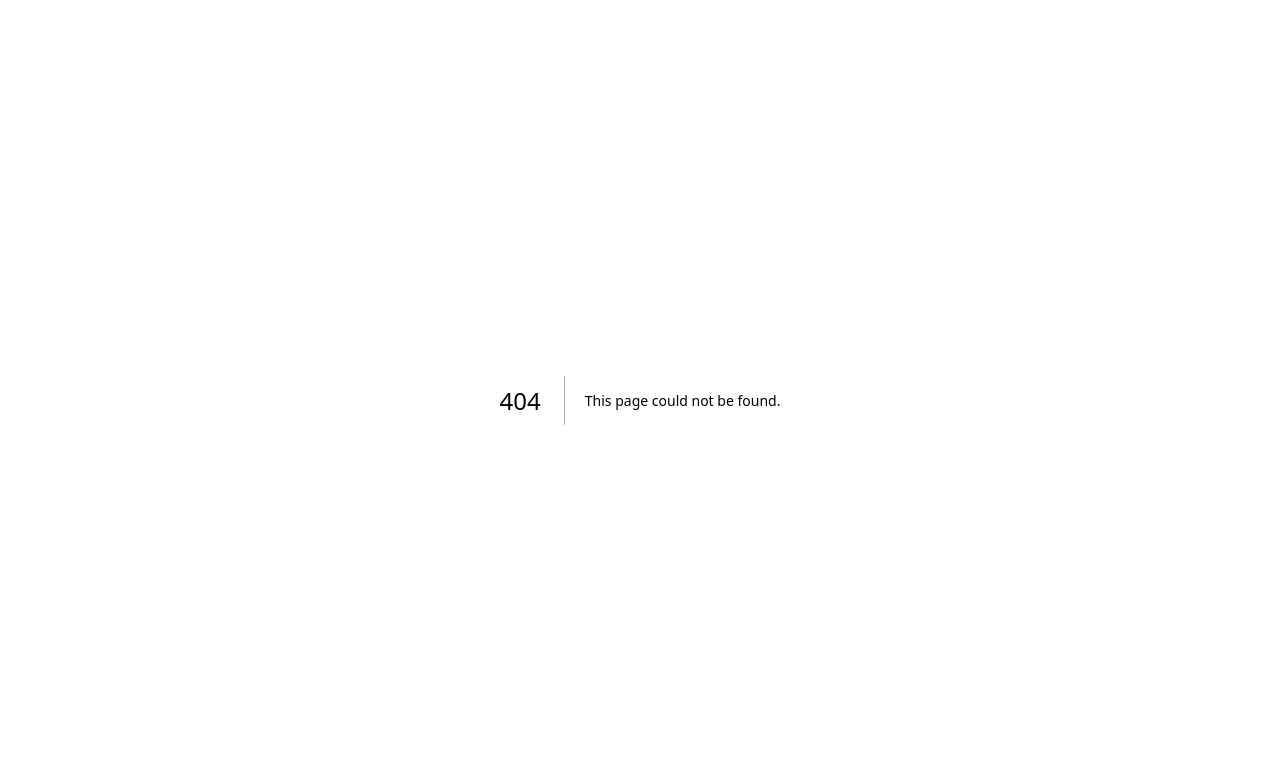
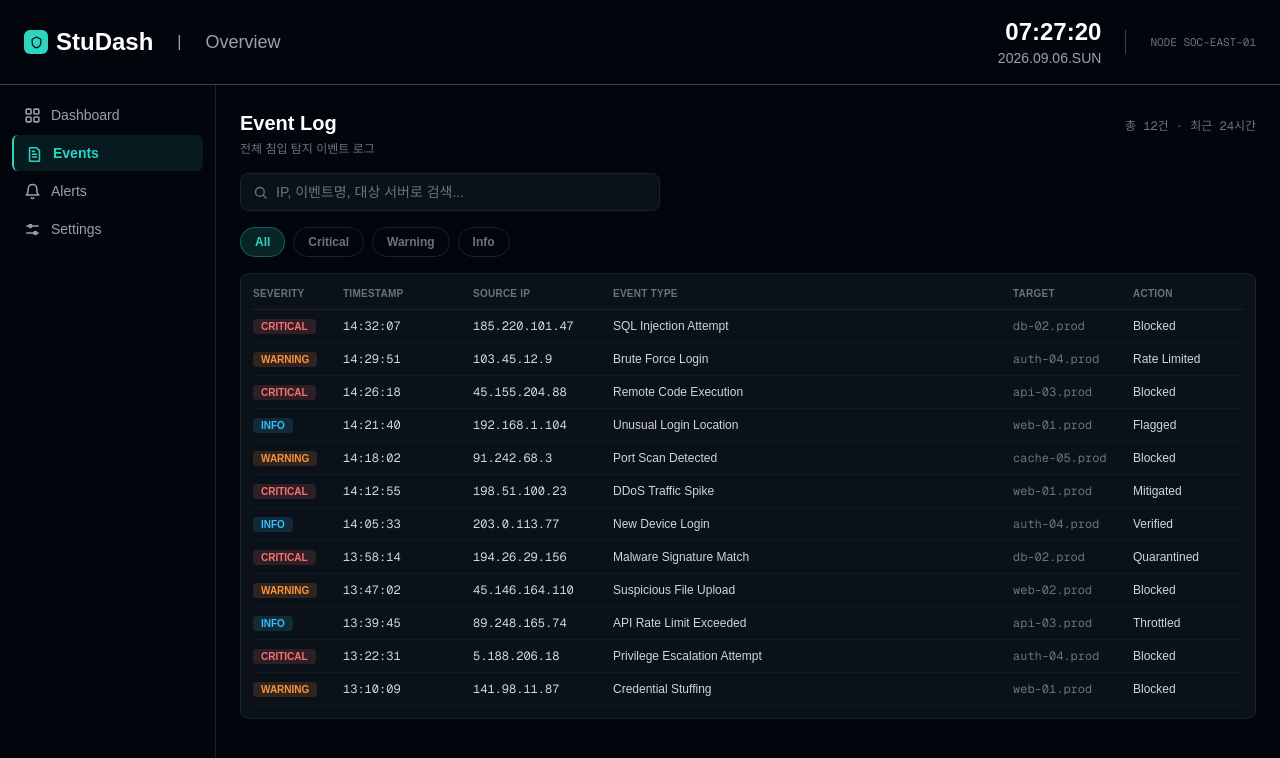
Before and after one commit to JuHyeon-S/StuDash, a Next.js app: page /events in a window 1280 px wide. Before the commit this address had no page. Shown: the top 758 px of the page. Built offline with nearby package versions, Linux system fonts and the light colour scheme.

Commit message:
이벤트로그 페이지 추가

```diff
--- /dev/null
+++ b/app/(app)/events/page.tsx
@@ -0,0 +1,208 @@
+"use client";
+
+import { useState } from "react";
+import Panel from "../../components/Panel";
+import PageHeader from "@/app/components/PageHeader";
+import SearchBar from "@/app/components/SearchBar";
+import FilterChip from "@/app/components/FilterChip";
+import GridTable, { Column } from "@/app/components/GridTable";
+
+type Severity = "critical" | "warning" | "info";
+
+interface LogEntry {
+  time: string;
+  ip: string;
+  type: string;
+  target: string;
+  action: string;
+  severity: Severity;
+}
+
+const SEVERITY_STYLES: Record<Severity, string> = {
+  critical: "bg-danger/15 text-danger",
+  warning: "bg-warning/15 text-warning",
+  info: "bg-info/15 text-info",
+};
+
+const columns: Column<LogEntry>[] = [
+  {
+    key: "severity",
+    header: "SEVERITY",
+    width: 90,
+    render: (row) => (
+      <span
+        className={`w-fit text-[10px] font-bold px-2 py-0.5 rounded ${SEVERITY_STYLES[row.severity]}`}
+      >
+        {row.severity.toUpperCase()}
+      </span>
+    ),
+  },
+  {
+    key: "time",
+    header: "TIMESTAMP",
+    width: 130,
+    render: (row) => <span className="font-mono">{row.time}</span>,
+  },
+  {
+    key: "ip",
+    header: "SOURCE IP",
+    width: 140,
+    render: (row) => <span className="font-mono">{row.ip}</span>,
+  },
+  { key: "type", header: "EVENT TYPE", flex: 2 },
+  {
+    key: "target",
+    header: "TARGET",
+    width: 120,
+    render: (row) => (
+      <span className="font-mono text-gray-500">{row.target}</span>
+    ),
+  },
+  { key: "action", header: "ACTION", width: 110 },
+];
+
+const logs: LogEntry[] = [
+  {
+    time: "14:32:07",
+    ip: "185.220.101.47",
+    type: "SQL Injection Attempt",
+    target: "db-02.prod",
+    action: "Blocked",
+    severity: "critical",
+  },
+  {
+    time: "14:29:51",
+    ip: "103.45.12.9",
+    type: "Brute Force Login",
+    target: "auth-04.prod",
+    action: "Rate Limited",
+    severity: "warning",
+  },
+  {
+    time: "14:26:18",
+    ip: "45.155.204.88",
+    type: "Remote Code Execution",
+    target: "api-03.prod",
+    action: "Blocked",
+    severity: "critical",
+  },
+  {
+    time: "14:21:40",
+    ip: "192.168.1.104",
+    type: "Unusual Login Location",
+    target: "web-01.prod",
+    action: "Flagged",
+    severity: "info",
+  },
+  {
+    time: "14:18:02",
+    ip: "91.242.68.3",
+    type: "Port Scan Detected",
+    target: "cache-05.prod",
+    action: "Blocked",
+    severity: "warning",
+  },
+  {
+    time: "14:12:55",
+    ip: "198.51.100.23",
+    type: "DDoS Traffic Spike",
+    target: "web-01.prod",
+    action: "Mitigated",
+    severity: "critical",
+  },
+  {
+    time: "14:05:33",
+    ip: "203.0.113.77",
+    type: "New Device Login",
+    target: "auth-04.prod",
+    action: "Verified",
+    severity: "info",
+  },
+  {
+    time: "13:58:14",
+    ip: "194.26.29.156",
+    type: "Malware Signature Match",
+    target: "db-02.prod",
+    action: "Quarantined",
+    severity: "critical",
+  },
+  {
+    time: "13:47:02",
+    ip: "45.146.164.110",
+    type: "Suspicious File Upload",
+    target: "web-02.prod",
+    action: "Blocked",
+    severity: "warning",
+  },
+  {
+    time: "13:39:45",
+    ip: "89.248.165.74",
+    type: "API Rate Limit Exceeded",
+    target: "api-03.prod",
+    action: "Throttled",
+    severity: "info",
+  },
+  {
+    time: "13:22:31",
+    ip: "5.188.206.18",
+    type: "Privilege Escalation Attempt",
+    target: "auth-04.prod",
+    action: "Blocked",
+    severity: "critical",
+  },
+  {
+    time: "13:10:09",
+    ip: "141.98.11.87",
+    type: "Credential Stuffing",
+    target: "web-01.prod",
+    action: "Blocked",
+    severity: "warning",
+  },
+];
+export default function EventsPage() {
+  const [search, setSearch] = useState("");
+  const [severityFilter, setSeverityFilter] = useState<
+    "All" | "critical" | "warning" | "info"
+  >("All");
+  const filtered = logs.filter((log) => {
+    const matchesSearch =
+      log.ip.includes(search) ||
+      log.type.includes(search) ||
+      log.target.includes(search);
+    const matchesSeverity =
+      severityFilter === "All" || log.severity === severityFilter;
+    return matchesSearch && matchesSeverity;
+  });
+
+  return (
+    <div className="p-6 flex flex-col gap-4">
+      <PageHeader
+        title="Event Log"
+        subtitle="전체 침입 탐지 이벤트 로그"
+        right={
+          <span className="font-mono text-xs text-gray-500">
+            총 {filtered.length}건 · 최근 24시간
+          </span>
+        }
+      ></PageHeader>
+      <SearchBar
+        value={search}
+        onChange={setSearch}
+        placeholder="IP, 이벤트명, 대상 서버로 검색..."
+      />
+      <div className="flex gap-2">
+        {["All", "critical", "warning", "info"].map((f) => (
+          <FilterChip
+            key={f}
+            label={f === "All" ? f : f[0].toUpperCase() + f.slice(1)}
+            active={severityFilter === f}
+            onClick={() => setSeverityFilter(f as typeof severityFilter)}
+          />
+        ))}
+      </div>
+      <Panel>
+        <GridTable columns={columns} data={filtered}></GridTable>
+      </Panel>
+    </div>
+  );
+}
--- /dev/null
+++ b/app/(app)/layout.tsx
@@ -0,0 +1,18 @@
+import Topbar from "../Topbar";
+import Sidebar from "../components/Sidebar";
+
+export default function AppGroupLayout({
+  children,
+}: {
+  children: React.ReactNode;
+}) {
+  return (
+    <>
+      <Topbar />
+      <div className="flex flex-1 min-h-0">
+        <Sidebar />
+        <div className="flex-1 min-w-0">{children}</div>
+      </div>
+    </>
+  );
+}
--- a/app/dashboard/layout.tsx
+++ b/app/(dashboard)/layout.tsx
@@ -1,6 +1,10 @@
 import Topbar from "../Topbar";
 
-export default function RootLayout({ children }: LayoutProps<"/">) {
+export default function DashboardGroupLayout({
+  children,
+}: {
+  children: React.ReactNode;
+}) {
   return (
     <>
       <Topbar liveBadge />
--- /dev/null
+++ b/app/components/FilterChip.tsx
@@ -0,0 +1,23 @@
+export default function FilterChip({
+  label,
+  active,
+  onClick,
+}: {
+  label: string;
+  active: boolean;
+  onClick: () => void;
+}) {
+  return (
+    <button
+      type="button"
+      onClick={onClick}
+      className={`text-xs font-semibold px-3.5 py-1.5 rounded-full border transition-colors ${
+        active
+          ? "bg-accent/15 text-accent border-accent/35"
+          : "bg-transparent text-gray-500 border-panel-border hover:text-gray-300"
+      }`}
+    >
+      {label}
+    </button>
+  );
+}
--- /dev/null
+++ b/app/components/PageHeader.tsx
@@ -0,0 +1,20 @@
+// components/PageHeader.tsx
+export default function PageHeader({
+  title,
+  subtitle,
+  right,
+}: {
+  title: string;
+  subtitle?: string;
+  right?: React.ReactNode;
+}) {
+  return (
+    <header className="flex items-baseline justify-between">
+      <div>
+        <h1 className="text-xl font-bold text-white">{title}</h1>
+        {subtitle && <p className="text-xs text-gray-500 mt-1">{subtitle}</p>}
+      </div>
+      {right && <div>{right}</div>}
+    </header>
+  );
+}
--- /dev/null
+++ b/app/components/SearchBar.tsx
@@ -0,0 +1,24 @@
+import { SearchIcon } from "./icons";
+
+export default function SearchBar({
+  value,
+  onChange,
+  placeholder,
+}: {
+  value: string;
+  onChange: (value: string) => void;
+  placeholder?: string;
+}) {
+  return (
+    <div className="flex items-center gap-2 bg-panel border border-panel-border rounded-lg px-3 py-2 max-w-[420px] w-full">
+      <SearchIcon className="w-[15px] h-[15px] text-gray-500 shrink-0" />
+      <input
+        type="text"
+        value={value}
+        onChange={(e) => onChange(e.target.value)}
+        placeholder={placeholder}
+        className="bg-transparent outline-none text-sm text-white placeholder:text-gray-500 w-full"
+      />
+    </div>
+  );
+}
--- /dev/null
+++ b/app/components/Sidebar.tsx
@@ -0,0 +1,45 @@
+"use client";
+
+import Link from "next/link";
+import { usePathname } from "next/navigation";
+import type { ComponentType, SVGProps } from "react";
+import { GridIcon, ListIcon, BellIcon, SettingsIcon } from "./icons";
+
+interface NavItem {
+  href: string;
+  label: string;
+  icon: ComponentType<SVGProps<SVGSVGElement>>;
+}
+
+const items: NavItem[] = [
+  { href: "/dashboard", label: "Dashboard", icon: GridIcon },
+  { href: "/events", label: "Events", icon: ListIcon },
+  { href: "/alerts", label: "Alerts", icon: BellIcon },
+  { href: "/settings", label: "Settings", icon: SettingsIcon },
+];
+
+export default function Sidebar() {
+  const pathname = usePathname();
+
+  return (
+    <div className="w-54 shrink-0 border-r border-panel-border p-3 flex flex-col gap-0.5">
+      {items.map((item) => {
+        const active = pathname === item.href;
+        return (
+          <Link
+            key={item.href}
+            href={item.href}
+            className={`flex items-center gap-2.5 px-3 py-2 rounded-md text-sm ${
+              active
+                ? "bg-accent/10 border-l-2 border-accent text-accent font-semibold"
+                : "text-gray-400 hover:bg-panel-border/30"
+            }`}
+          >
+            <item.icon className="w-[17px] h-[17px]" />
+            {item.label}
+          </Link>
+        );
+      })}
+    </div>
+  );
+}
--- a/app/components/icons.tsx
+++ b/app/components/icons.tsx
@@ -44,3 +44,52 @@ export function ClockIcon(props: SVGProps<SVGSVGElement>) {
     </svg>
   );
 }
+
+export function GridIcon(props: SVGProps<SVGSVGElement>) {
+  return (
+    <svg {...base} {...props}>
+      <rect x="3" y="3" width="7" height="7" rx="1.5" />
+      <rect x="14" y="3" width="7" height="7" rx="1.5" />
+      <rect x="3" y="14" width="7" height="7" rx="1.5" />
+      <rect x="14" y="14" width="7" height="7" rx="1.5" />
+    </svg>
+  );
+}
+
+export function ListIcon(props: SVGProps<SVGSVGElement>) {
+  return (
+    <svg {...base} {...props}>
+      <path d="M6 4h9l4 4v14a1 1 0 0 1-1 1H6a1 1 0 0 1-1-1V5a1 1 0 0 1 1-1z" />
+      <path d="M9 13h6M9 17h6M9 9h3" />
+    </svg>
+  );
+}
+
+export function BellIcon(props: SVGProps<SVGSVGElement>) {
+  return (
+    <svg {...base} {...props}>
+      <path d="M18 8a6 6 0 1 0-12 0c0 7-3 9-3 9h18s-3-2-3-9" />
+      <path d="M10.3 21a1.94 1.94 0 0 0 3.4 0" />
+    </svg>
+  );
+}
+
+export function SearchIcon(props: SVGProps<SVGSVGElement>) {
+  return (
+    <svg {...base} {...props}>
+      <circle cx="11" cy="11" r="7" />
+      <path d="M21 21l-4.3-4.3" />
+    </svg>
+  );
+}
+
+export function SettingsIcon(props: SVGProps<SVGSVGElement>) {
+  return (
+    <svg {...base} {...props}>
+      <line x1="4" y1="7" x2="20" y2="7" />
+      <circle cx="9" cy="7" r="2" />
+      <line x1="4" y1="17" x2="20" y2="17" />
+      <circle cx="16" cy="17" r="2" />
+    </svg>
+  );
+}
--- a/app/login/page.tsx
+++ b/app/login/page.tsx
@@ -23,7 +23,7 @@ export default function LoginPage() {
     }
 
     setError("");
-    router.push("/dashboard");
+    router.push("/");
   }
 
   return (
```
Also changed, not shown: app/(dashboard)/dashboard/page.tsx (renamed from app/dashboard/page.tsx, +7 -7 lines), app/(app)/page.tsx (renamed from app/page.tsx).
